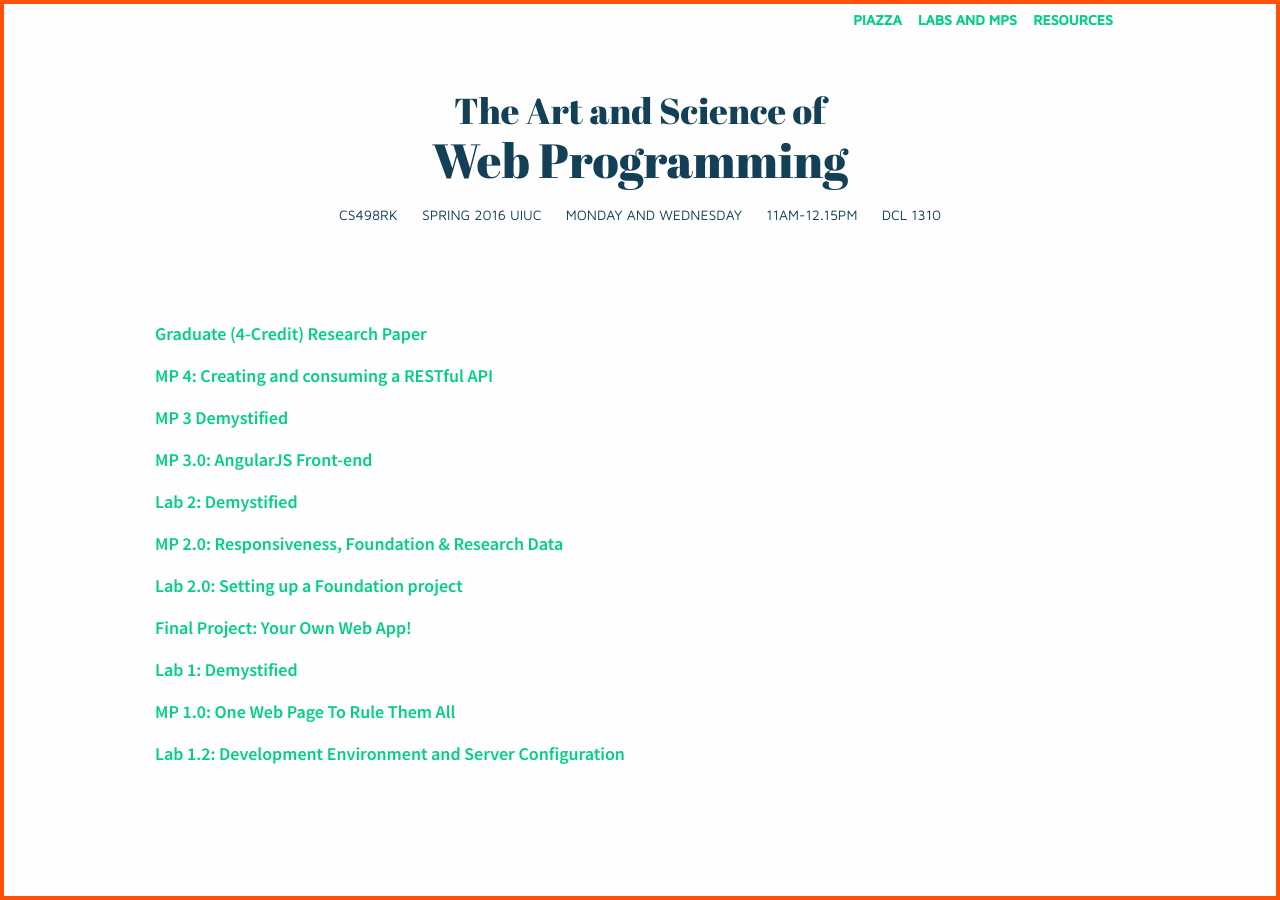
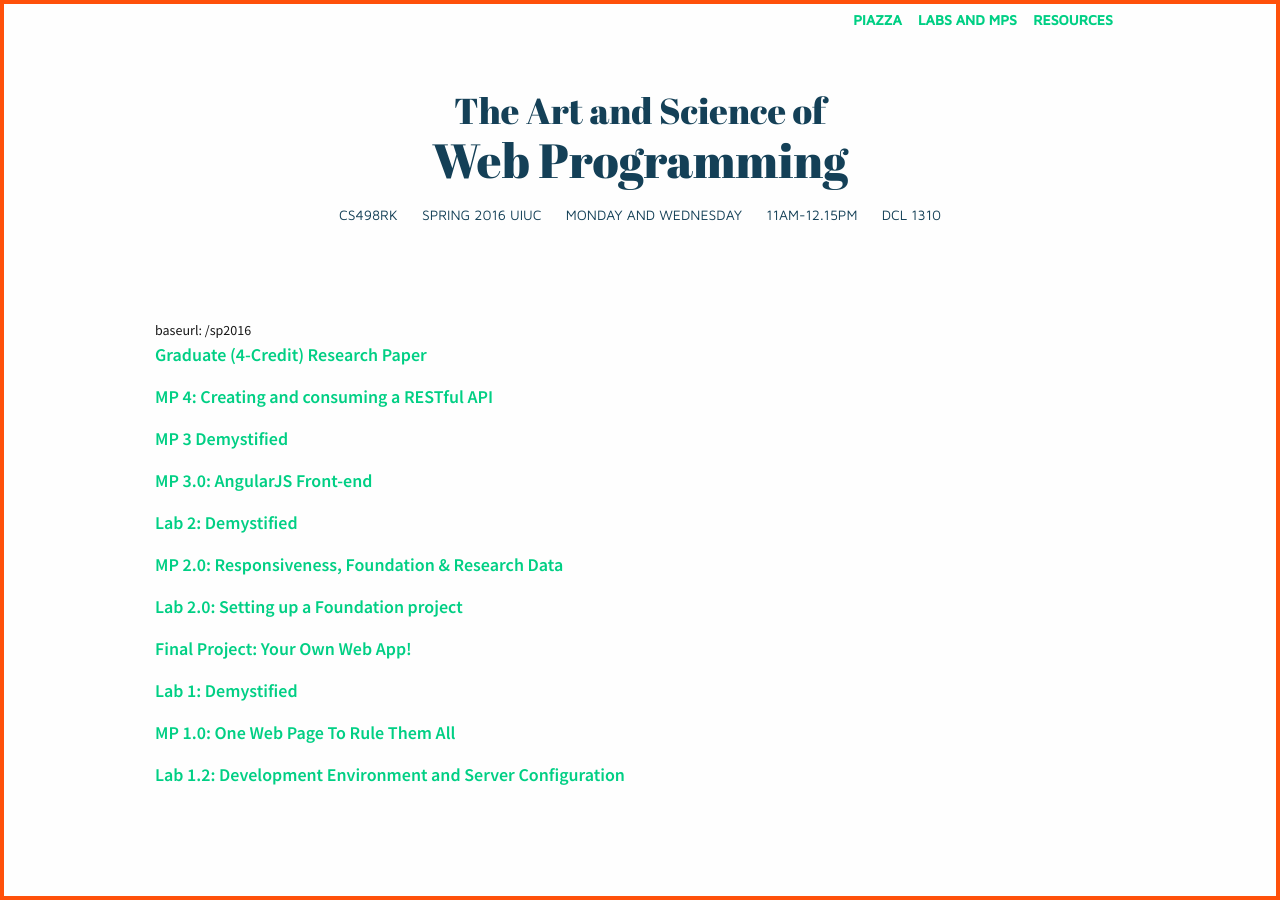
Before and after one commit to biplabdeka/fa2016, a Jekyll site: the page built from index.html, in a window 1280 px wide. Built offline with Jekyll 4.4.1, drawn with Linux system fonts in a browser that asks for light colours; nearby versions of some CDN libraries.

Commit message:
post layout test

```diff
--- a/index.html
+++ b/index.html
@@ -2,13 +2,16 @@
 layout: default
 ---
 
+baseurl: {{ site.baseurl }}
+
 <div class="posts">
+
   {% for post in site.posts %}
      {% unless post.draft %}
 
     <article class="post">
 
-      <div class="heading"><a href="./{{ post.url }}">{{ post.title }}</a></div>
+      <div class="heading"><a href="{{ site.baseurl}}{{ post.url }}">{{ post.title }}</a></div>
 
     </article>
       {% endunless %}
```
Also changed, not shown: 1 other file.
